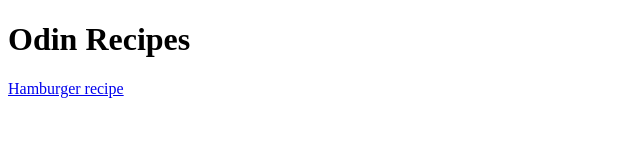
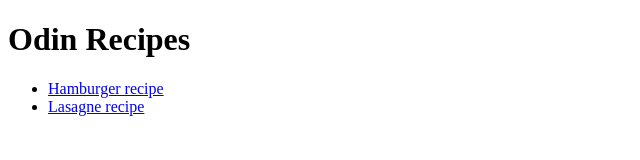
Before and after one commit to rmkvi/odin-recipes, a plain HTML site: page index.html in a window 1280 px wide. Shown: the whole page, without its empty margins (0-640 px from the left). Drawn offline with Linux system fonts and the light colour scheme.

Commit message:
Create lasagne.html and add it to index
Lasagne.html is visible on index

```diff
--- a/index.html
+++ b/index.html
@@ -7,6 +7,9 @@
 </head>
 <body>
     <h1>Odin Recipes</h1>
-    <a href="./recipes/hamburger.html" target="_blank" rel="noopener noreferrer">Hamburger recipe</a>
+    <ul>
+        <li><a href="./recipes/hamburger.html" target="_blank" rel="noopener noreferrer">Hamburger recipe</a></li>
+        <li><a href="./recipes/lasagne.html" target="_blank" rel="noopener noreferrer">Lasagne recipe</a></li>
+    </ul>
 </body>
 </html>
```
Also changed, not shown: recipes/lasagne.html (added).
